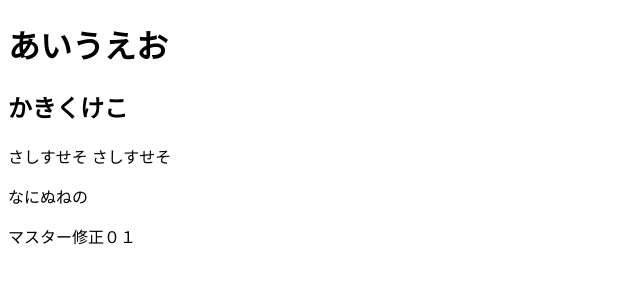
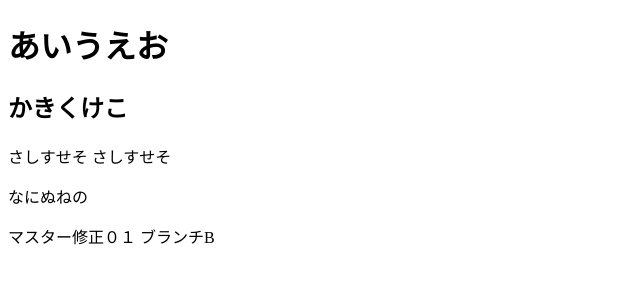
Before and after one commit to zd3e15/firsttest2, a plain HTML site: page index.html in a window 1280 px wide. Shown: the full height of the page, 0-640 px from the left. Drawn offline with Linux system fonts and the light colour scheme.

Commit message:
brantB修正

```diff
--- a/index.html
+++ b/index.html
@@ -10,5 +10,6 @@
   <p>さしすせそ さしすせそ</p>
       <p>なにぬねの</p>
       マスター修正０１
+      ブランチB
 </body>
 </html>
```
